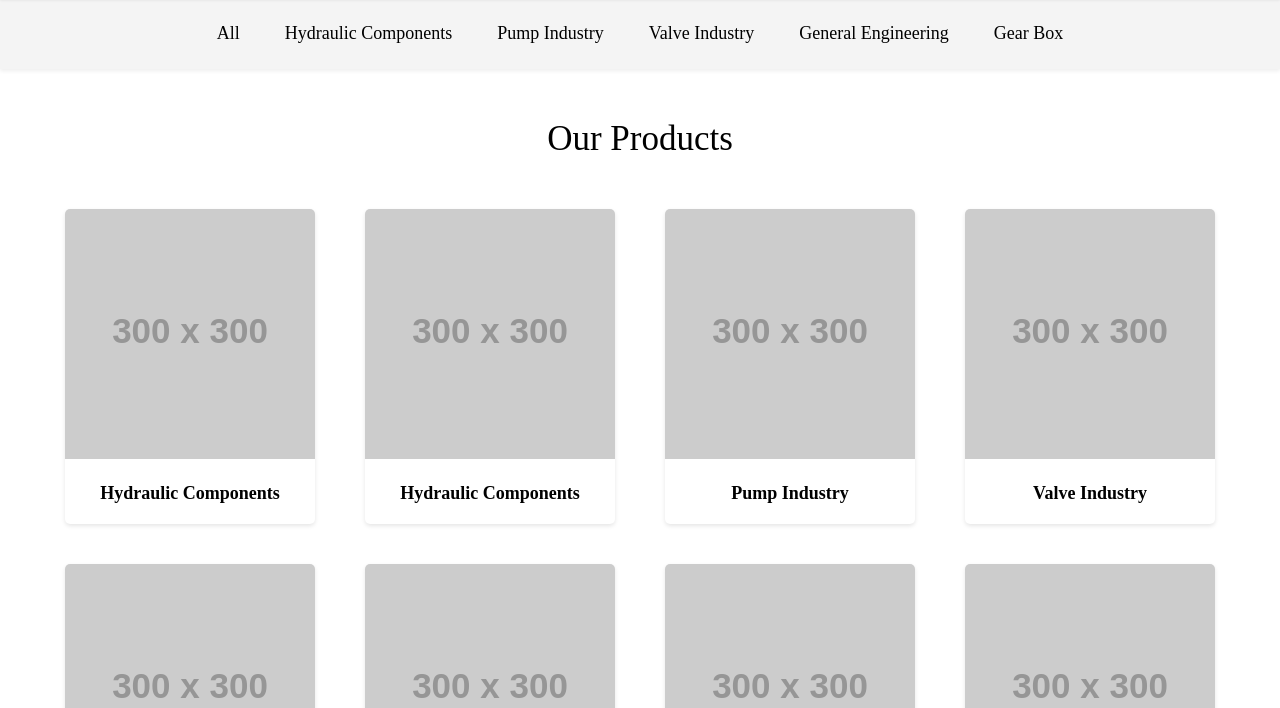
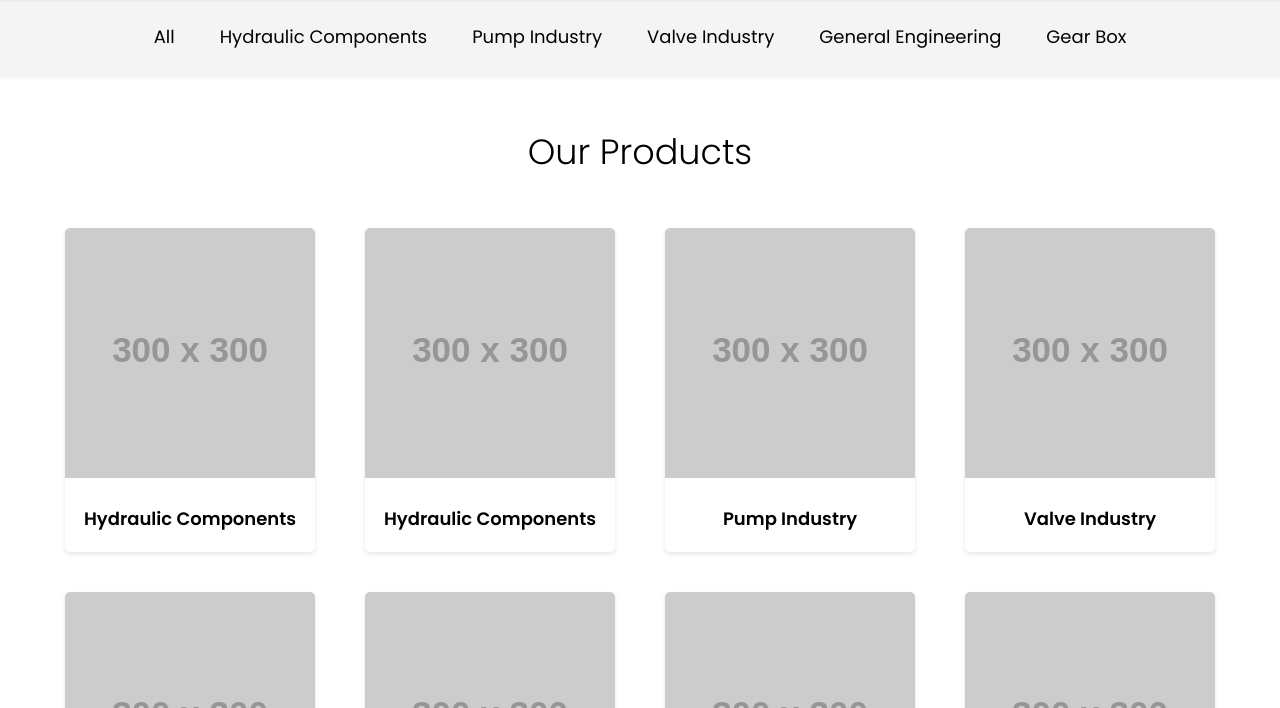
Before and after one commit to JayPatel024/brahmanitechnocast, a plain HTML site: page product.html in a window 1280 px wide. Shown: the part 92-800 px from the top of the page. Drawn offline with Linux system fonts and the light colour scheme; placeholder pictures from the web are drawn by us.

Commit message:
Update product.html

```diff
--- a/product.html
+++ b/product.html
@@ -11,6 +11,14 @@
     <link href="https://fonts.googleapis.com/css2?family=Poppins:wght@300;400;500;600&display=swap" rel="stylesheet">
 
     <style>
+
+        body {
+            font-family: 'Poppins', sans-serif;
+        }
+        h1 {
+            font-weight: 300;
+        }
+
         header {
             background-color: #f4f4f4;
             padding: 15px;
```
